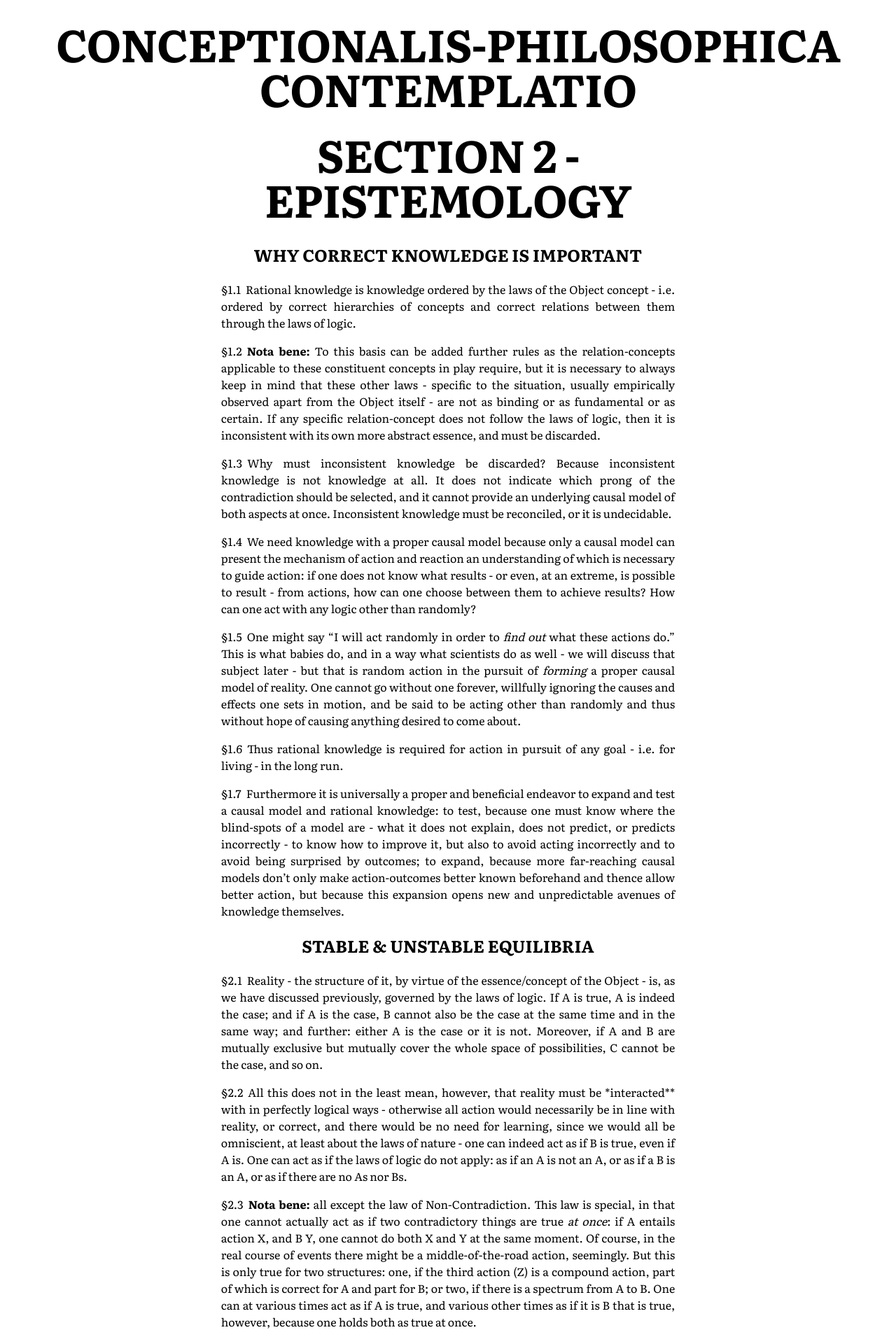
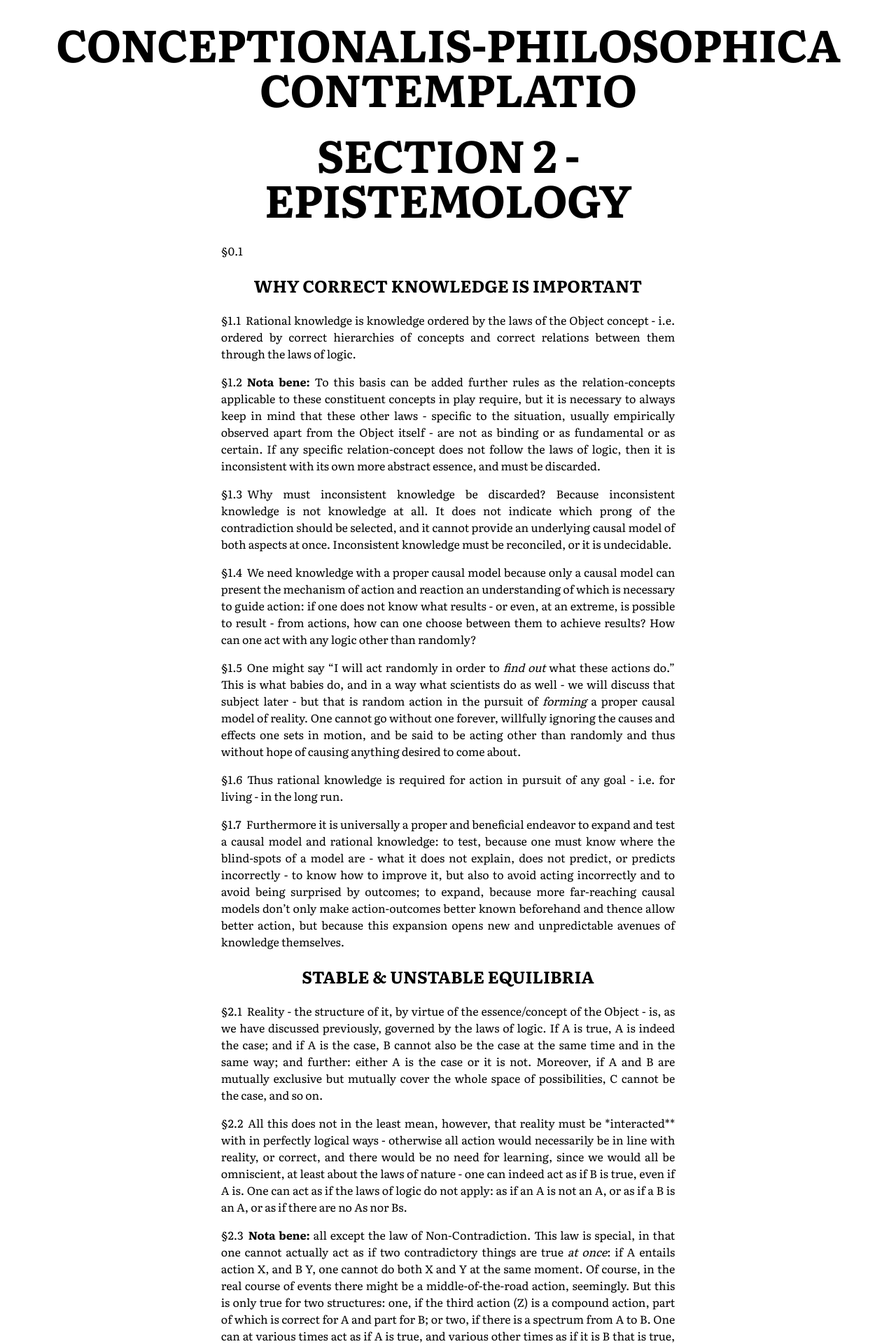
Before and after one commit to christopherdumas/Conceptionalis-Philosophica-Contemplatio, a Jekyll site: the page built from _posts/2020-05-31-section-2-epistemology.md, in a window 1280 px wide. Shown: the top 1920 px of the page at 70% size. Built offline with Jekyll 4.4.1, drawn with Linux system fonts in a browser that asks for light colours.

Commit message:
remove anchors

```diff
--- a/_layouts/default.html
+++ b/_layouts/default.html
@@ -12,7 +12,7 @@
       <h1> {{ site.title }} </h1>
       <main class="page-content" aria-label="Content">
           <div class="wrapper">
-              {% include anchor_headings.html html=content %}
+              {{ content }}
           </div>
       </main>
 	</body>
```
